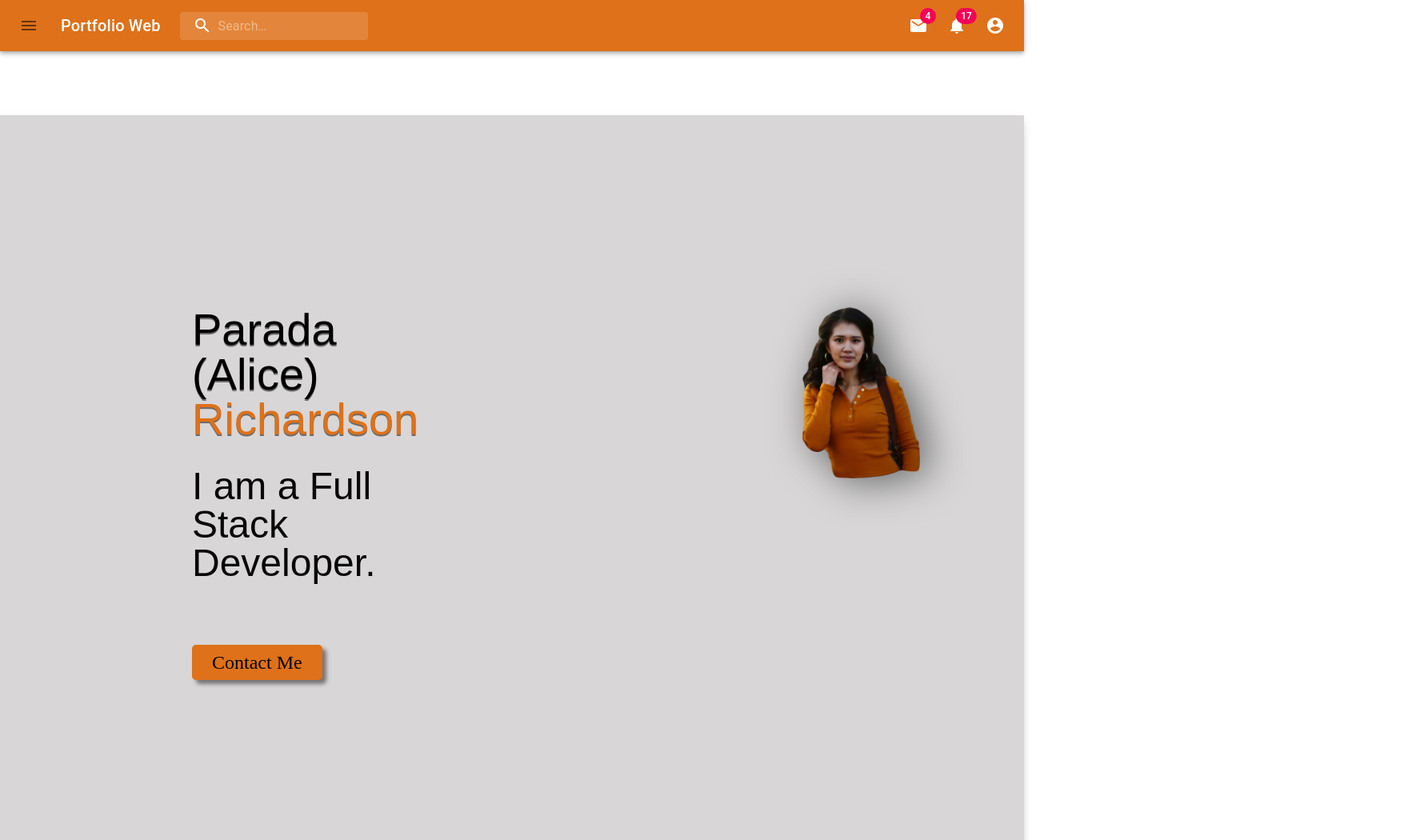
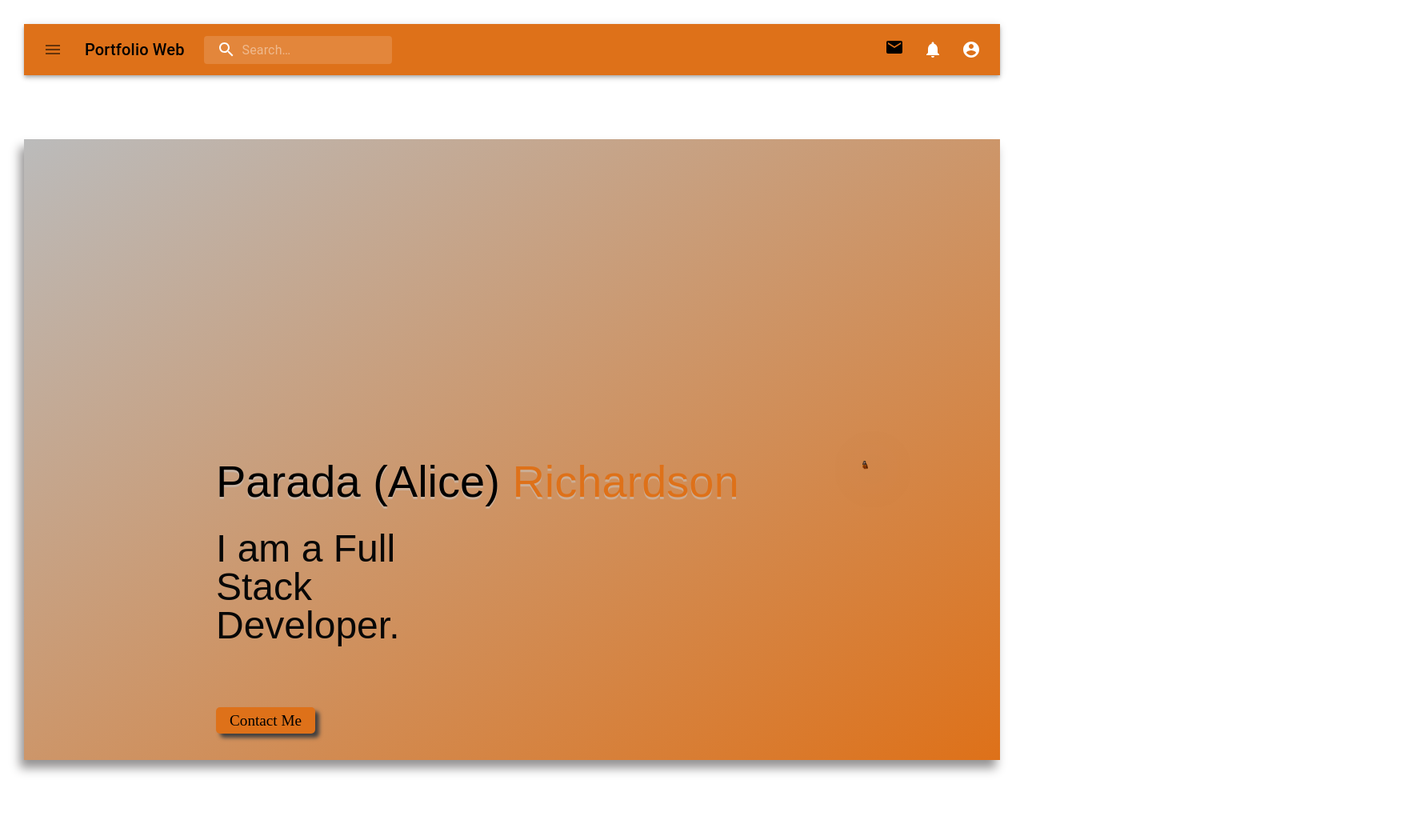
Before and after one commit to Paradafaii28/Personal-Portfolio-web-frontend, a React (Create React App) app: page / in a window 1280 px wide. Shown: the top 1050 px of the page at 80% size, 1780 px wide, since content can reach past the window. After the commit the page ends 980 px from the top, so only its background shows below. Built offline with nearby package versions, Linux system fonts and the light colour scheme.

Commit message:
add animation and link

```diff
--- a/src/App.css
+++ b/src/App.css
@@ -53,27 +53,35 @@ table {
 @import url('https://fonts.googleapis.com/css2?family=Dancing+Script&family=Quicksand:wght@300&family=Satisfy&display=swap');
 
 
+body {
+  padding: 30px;
+}
+
 .container-home{
   display: flex;
   flex-direction: row;
   padding-left: 15rem;
-  padding-top: 15rem;
-  background-color: rgb(216, 214, 214);
+  padding-top: 25rem;
+  padding-right: 10rem;
+  background-image: linear-gradient(
+    to right bottom,
+    #bbbbbb,
+    #de7119);
   background-repeat: no-repeat;
   margin-top: 5rem;
-  /* margin-bottom: 1.5rem; */
   position: relative;
-  height: 47em;
+  height: 47vh;
   overflow: hidden;
   box-shadow: -5px 10px 12px rgb(148, 146, 146);
 }
 
 .firstName {
+  width: 47rem;
   text-align: left;
   color: black;
   font-size: 3.5em;
   font-family: 'Noto Sans JP', sans-serif;
-  text-shadow: 0 2px 0 rgba(0,0,0,0.5);
+  text-shadow: 0 3px 0 rgba(202, 202, 202, 0.5);
 }
 
 .lastName {
@@ -85,7 +93,7 @@ table {
 
 .title{
   text-align: left;
-  font-size: 2rem;
+  font-size: 3rem;
   color: rgb(7, 7, 7);
   font-family: 'Noto Sans JP', sans-serif;
 }
@@ -99,96 +107,39 @@ table {
 .container-photo{
   margin: 0 auto;
   margin-left: 30rem;
+
+  animation-name: moveInLeft;
+  animation-duration: 1s;
+  /* animation-delay: 1s; */
+
 }
 
 .image{
   margin: 0 auto;
-  width: 53%;
+  width: 60%;
   filter: drop-shadow(10px 5px 25px rgb(98, 98, 98));
 }
 
-.title{
-  font-size: 3rem;
-}
 
 .container-profile{
   display: grid;
   grid-template-columns: 50% 50%;
-  /* position: relative;
-  box-shadow: -5px 10px 12px rgb(148, 146, 146); */
 }
 
-.container-about{
-  background-color: #de7119;
-  height: 50em;
+a {text-decoration: none;
+  color: black;
 }
-
-.container-about h1{
- text-align: center;
- margin-top: 20rem;
- font-size: 5rem;
- font-family: 'Dancing Script', cursive;
-}
-
-.container-p{
-  background-color:  rgb(216, 214, 214);
-}
-
-.container-p p{
-  padding: 50px;
-  text-align: left;
-  align-self: flex-start;
-  font-size: 1.5em;
-  margin-top: 12rem;
-  font-weight: 20%;
-  font-family: 'Quicksand', sans-serif;
-}
-
-.container-skill{
-  display: grid;
-  grid-template-columns: 50% 50%;
-}
-
-.container-topic{
-  background-color:  rgb(216, 214, 214);
-}
-
-.container-topic h1{
-  text-align: center;
-  font-size: 5rem;
-  margin-top: 20rem;
-  font-family: 'Dancing Script', cursive;
-}
-
-.container-list{
-  display: grid;
-  grid-template-columns: repeat(3, auto);
-  margin-top: 60px;
-  grid-gap: 30px;
-
-}
-
-.container-list li{
-  width: 200px;
-  height: 150px;
-  margin-left: 10rem;
-  list-style-type: none;
-  text-align: center;
-  box-shadow: 0 6px 15px 6px rgb(180, 178, 178);
-
-}
-
 
 .container-home a {
   background:  #de7119;
   color: black;
-  font-size: 1.5rem;
+  font-size: 1.2em;
   text-decoration: none;
-  padding:10px 25px;
+  padding:7px 17px;
   border-radius: 5px;
   display: inline-block;
   margin-top: 30px;
-  box-shadow: 5px 5px 5px rgb(117, 117, 117);
+  box-shadow: 5px 5px 5px rgb(65, 63, 63);
 }
 
 .change-animation:before{
@@ -204,3 +155,19 @@ table {
     content: 'Designer.';
   }
 }
+
+@keyframes moveInLeft {
+  0% {
+    opacity: 0;
+    transform: translateX(-100px);
+  }
+
+  80%{
+    transform: translateX(10px);
+  }
+
+  100%{
+    opacity: 1;
+    transform: translate(0);
+  }
+}
--- a/src/App.js
+++ b/src/App.js
@@ -3,6 +3,9 @@ import CustomNavBar from './components/CustomNavBar'
 import './App.css';
 import Home from "./components/Home"
 import ContactMe from "./components/ContactMe"
+import Profile from "./components/Profile"
+import MyAccount from "./components/MyAccount"
+import LogIn from "./components/LogIn"
 import { BrowserRouter as Router, Route} from 'react-router-dom'
 
 function App() {
@@ -11,6 +14,9 @@ function App() {
       <div className="App">
         <CustomNavBar/>
       <Route exact path='/' component={Home} />
+      <Route exact path='/profile' component={Profile} />
+      <Route exact path='/myaccount' component={MyAccount} />
+      <Route exact path='/login' component={LogIn} />
       <Route exact path='/contactMe' component={ContactMe} />
       </div>
       </Router>
--- a/src/components/CustomNavBar.js
+++ b/src/components/CustomNavBar.js
@@ -15,6 +15,7 @@ import MailIcon from '@material-ui/icons/Mail';
 import NotificationsIcon from '@material-ui/icons/Notifications';
 import MoreIcon from '@material-ui/icons/MoreVert';
 import './CustomNavBar.css'
+import {Link} from 'react-router-dom'
 
 const useStyles = makeStyles((theme) => ({
   navbar: {
@@ -119,8 +120,15 @@ export default function PrimarySearchAppBar() {
       open={isMenuOpen}
       onClose={handleMenuClose}
     >
-      <MenuItem onClick={handleMenuClose}>Profile</MenuItem>
-      <MenuItem onClick={handleMenuClose}>My account</MenuItem>
+      <Link to={'/profile'}>
+      {<MenuItem onClick={handleMenuClose}>Profile</MenuItem>}
+      </Link>
+      <Link to={'/myAccount'}>
+      {<MenuItem onClick={handleMenuClose}>My account</MenuItem>}
+      </Link>
+      <Link to={'/login'}>
+      {<MenuItem onClick={handleMenuClose}>Log In</MenuItem>}
+      </Link>
     </Menu>
   );
 
@@ -177,9 +185,11 @@ export default function PrimarySearchAppBar() {
           >
             <MenuIcon />
           </IconButton>
-          <Typography className={classes.title} variant="h6" noWrap>
+          <Link to={'/'}>
+          {<Typography className={classes.title} variant="h6" noWrap>
             Portfolio Web
-          </Typography>
+          </Typography>}
+          </Link>
           <div className={classes.search}>
             <div className={classes.searchIcon}>
               <SearchIcon />
@@ -196,12 +206,14 @@ export default function PrimarySearchAppBar() {
           <div className={classes.grow} />
           <div className={classes.sectionDesktop}>
             <IconButton aria-label="show 4 new mails" color="inherit">
-              <Badge badgeContent={4} color="secondary">
+              <Badge badgeContent={0} color="secondary">
+                <a href='mailto:paradafaii28@gmail.com'>
                 <MailIcon />
+                </a>
               </Badge>
             </IconButton>
             <IconButton aria-label="show 17 new notifications" color="inherit">
-              <Badge badgeContent={17} color="secondary">
+              <Badge badgeContent={0} color="secondary">
                 <NotificationsIcon />
               </Badge>
             </IconButton>
--- a/src/components/Home.js
+++ b/src/components/Home.js
@@ -1,5 +1,4 @@
 import React from 'react';
-import CustomNavBar from './CustomNavBar'
 import me from "../photo/parada.png"
 
 function App() {
@@ -20,37 +19,6 @@ function App() {
                 <img src={me} className="image"/>
             </div>
         </div>
-        <div className="container-profile">
-            <div className="container-about">
-                <h1>About Me</h1>
-            </div>
-            <div className="container-p">
-                <p>My name is Parada (Alice) Richardson. I am originally from Thailand, and I have lived in the USA for almost 4 years now.<br/>
-                    My move to America has been a dream come true. I earned a degree with a major in interior design, and a minor in architecture.
-                    <br/>
-                    I love the opportunity to be creative and work to solve problems. Becoming a software developer is the next chapter in my life,
-                    and I very interested and passionate to be able to learn this new skill.<br/>
-                    <br/>
-                    Creative and enthusiastic. Very personable, with a talent for developing sold client relationships.
-                    Outstanding work ethic with a dedication to exceeding expectation. Willingness to learn and eager to always improve upon my skills.
-                </p>
-            </div>
-        </div>
-        <div className="container-skill">
-            <div className="container-topic">
-                <h1>What Can I do</h1>
-            </div>
-            <div className="container-listOfSkill">
-                <ul className="container-list">
-                    <li>Ruby on Rails</li>
-                    <li>Javascript</li>
-                    <li>HTML</li>
-                    <li>CSS</li>
-                    <li>SQL</li>
-                    <li>React</li>
-                </ul>
-            </div>
-        </div>
     </div>
 
   );
--- /dev/null
+++ b/src/components/LogIn.js
@@ -0,0 +1,9 @@
+import React from 'react'
+
+export default function LogIn() {
+    return (
+        <div>
+
+        </div>
+    )
+}
--- /dev/null
+++ b/src/components/MyAccount.js
@@ -0,0 +1,9 @@
+import React from 'react'
+
+export default function MyAccount() {
+    return (
+        <div>
+
+        </div>
+    )
+}
--- /dev/null
+++ b/src/components/Profile.css
@@ -0,0 +1,68 @@
+.container-profile {
+    clip-path: polygon(0 0, 100% 0, 100% 75%, 0 100%);
+    margin-bottom: 10rem;
+}
+
+
+.container-about{
+    background-color: #de7119;
+    height: 50em;
+    margin-top: 5rem;
+  }
+
+  .container-about h1{
+   text-align: center;
+   margin-top: 20rem;
+   font-size: 5rem;
+   font-family: 'Dancing Script', cursive;
+  }
+
+  .container-p{
+    background-color:  rgb(216, 214, 214);
+    margin-top: 5rem;
+  }
+
+  .container-p p{
+    padding: 50px;
+    text-align: left;
+    align-self: flex-start;
+    font-size: 1.5em;
+    margin-top: 12rem;
+    font-weight: 20%;
+    font-family: 'Quicksand', sans-serif;
+  }
+
+  .container-skill{
+    display: grid;
+    grid-template-columns: 50% 50%;
+  }
+
+  .container-topic{
+    background-color:  rgb(216, 214, 214);
+  }
+
+  .container-topic h1{
+    text-align: center;
+    font-size: 5rem;
+    margin-top: 20rem;
+    font-family: 'Dancing Script', cursive;
+  }
+
+  .container-list{
+    display: grid;
+    grid-template-columns: repeat(3, auto);
+    margin-top: 60px;
+    grid-gap: 30px;
+
+  }
+
+  .container-list li{
+    width: 200px;
+    height: 150px;
+    margin-left: 10rem;
+    list-style-type: none;
+    text-align: center;
+
+    box-shadow: 0 6px 15px 6px rgb(180, 178, 178);
+
+  }
--- /dev/null
+++ b/src/components/Profile.js
@@ -0,0 +1,41 @@
+import React from 'react'
+import './Profile.css'
+
+export default function Profile() {
+    return (
+        <div>
+            <div className="container-profile">
+                <div className="container-about">
+                    <h1>About Me</h1>
+                </div>
+                <div className="container-p">
+                    <p>My name is Parada (Alice) Richardson. I am originally from Thailand, and I have lived in the USA for almost 4 years now.<br/>
+                        My move to America has been a dream come true. I earned a degree with a major in interior design, and a minor in architecture.
+                        <br/>
+                        I love the opportunity to be creative and work to solve problems. Becoming a software developer is the next chapter in my life,
+                        and I very interested and passionate to be able to learn this new skill.<br/>
+                        <br/>
+                        Creative and enthusiastic. Very personable, with a talent for developing sold client relationships.
+                        Outstanding work ethic with a dedication to exceeding expectation. Willingness to learn and eager to always improve upon my skills.
+                    </p>
+                </div>
+            </div>
+            <div className="container-skill">
+                <div className="container-topic">
+                    <h1>What Can I do</h1>
+                </div>
+                <div className="container-listOfSkill">
+                    <ul className="container-list">
+                        <li>Ruby on Rails</li>
+                        <li>Javascript</li>
+                        <li>HTML</li>
+                        <li>CSS</li>
+                        <li>SQL</li>
+                        <li>React</li>
+                    </ul>
+                </div>
+            </div>
+        </div>
+
+    )
+}
```
Also changed, not shown: src/components/MyAccount.css (added).
